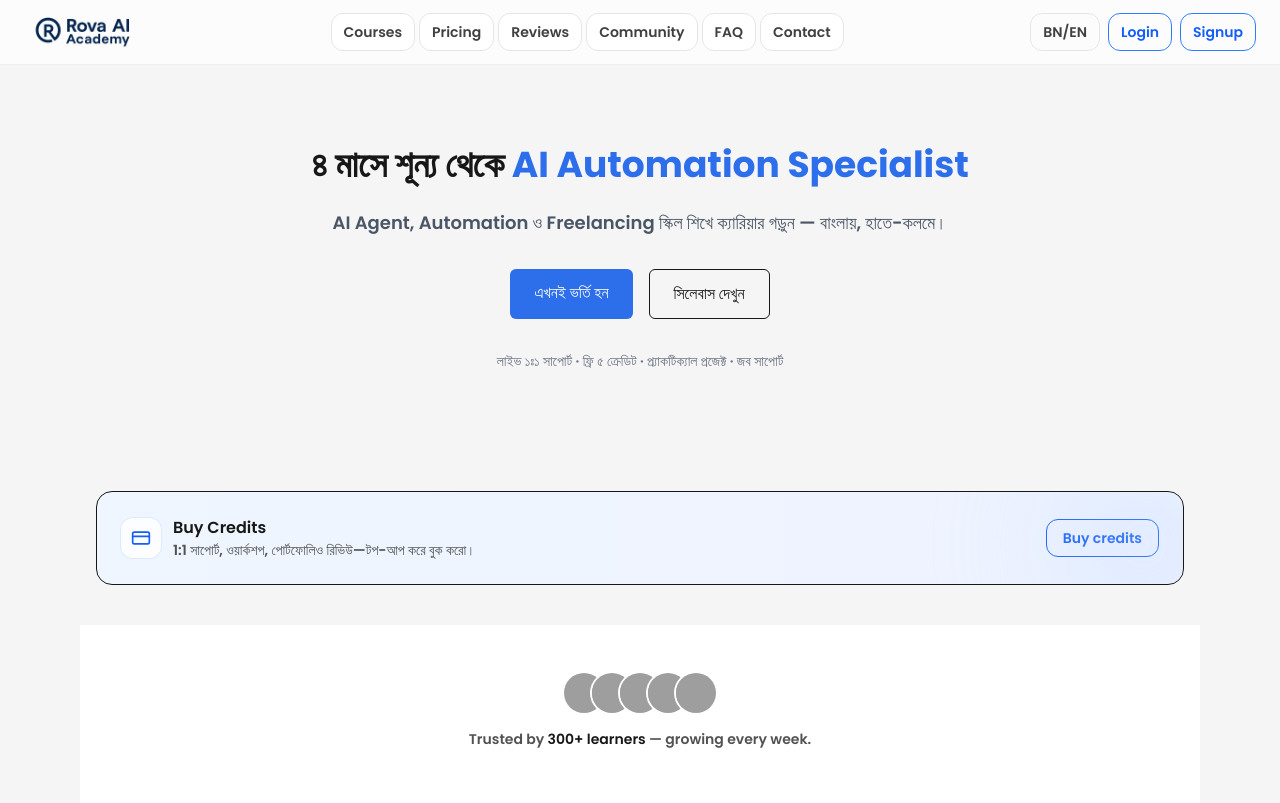
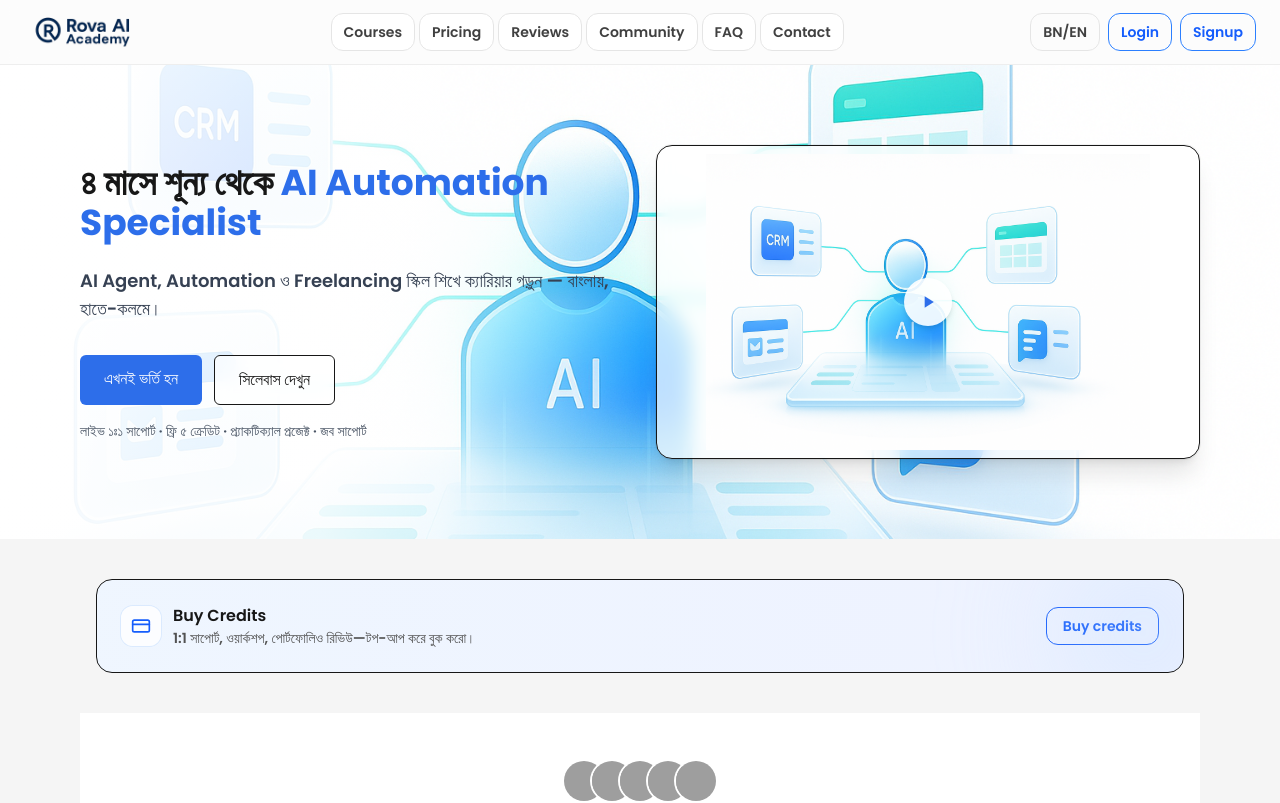
Before and after one commit to helloshamimjunior-cpu/rova-ai, a Next.js app: page / in a window 1280 px wide. Shown: the top 803 px of the page. Built offline with nearby package versions, Linux system fonts and the light colour scheme; grey boxes are pictures that could not be loaded.

Commit message:
feat(hero): full-bleed background image + framed visual

```diff
--- a/app/page.tsx
+++ b/app/page.tsx
@@ -38,16 +38,34 @@ export default function Page({
 
   return (
     <>
-      {/* Hero */}
-      <section className="py-20 text-center">
+{/* HERO — full-bleed background (covers left & right) */}
+<section className="relative w-screen left-1/2 -translate-x-1/2 overflow-hidden">
+  {/* BG image — fills entire section */}
+  <Image
+    src="/hero-automation.png"
+    alt=""
+    fill
+    priority
+    aria-hidden
+    className="absolute inset-0 -z-10 h-full w-full object-cover"
+  />
+
+  {/* left gradient so text is readable */}
+  <div className="absolute inset-y-0 left-0 -z-10 w-[85%] md:w-1/2
+                  bg-gradient-to-r from-white/95 via-white/80 to-transparent" />
+
+  {/* inner content stays constrained */}
+  <div className="mx-auto max-w-6xl grid items-center gap-8 px-4 py-12 md:py-20 md:grid-cols-2">
+    {/* left: text */}
+    <div className="text-center md:text-left">
       <h1 className="text-4xl font-bold mb-6">
         {t.titleA}{" "}
         <span className="text-[color:var(--brand-primary)]">{t.titleB}</span>
       </h1>
 
-        <p className="text-lg text-gray-600 mb-8">{t.sub}</p>
+      <p className="text-lg text-gray-700 mb-8">{t.sub}</p>
 
-        <div className="flex justify-center gap-4">
+      <div className="flex flex-wrap justify-center md:justify-start gap-3">
         <Link
           href="/enroll"
           className="rounded-md px-6 py-3 text-white font-medium"
@@ -57,15 +75,37 @@ export default function Page({
         </Link>
         <Link
           href="/courses"
-            className="rounded-md px-6 py-3 border font-medium"
+          className="rounded-md px-6 py-3 border font-medium bg-white/70 backdrop-blur"
         >
           {t.secondary}
         </Link>
       </div>
 
-        <div className="mt-8 text-sm text-gray-500">{t.badges}</div>
+      <div className="mt-4 text-sm text-gray-600">{t.badges}</div>
+    </div>
+
+    {/* right: framed visual */}
+    <div className="hidden md:block">
+      <div className="rounded-2xl border bg-white/70 backdrop-blur p-2 shadow-xl ring-1 ring-black/5">
+        <div className="relative aspect-video overflow-hidden rounded-xl">
+          <Image
+            src="/hero-automation.png"
+            alt="AI agent routing automations"
+            fill
+            className="object-contain"
+          />
+          <div className="absolute inset-0 grid place-items-center">
+            <div className="h-12 w-12 rounded-full bg-white/90 shadow-md grid place-items-center">
+              <svg viewBox="0 0 24 24" className="h-5 w-5 fill-[var(--brand-primary)]">
+                <path d="M8 5v14l11-7z" />
+              </svg>
+            </div>
+          </div>
+        </div>
+      </div>
+    </div>
+  </div>
 </section>
-
 {/* Credits CTA (REPLACE THIS BLOCK) */}
 <section className="mx-auto max-w-6xl px-4 py-10">
   <div className="relative overflow-hidden rounded-2xl border bg-gradient-to-r from-blue-50 to-indigo-50 p-5 sm:p-6">
```
Also changed, not shown: public/hero-automation.png (added). Lines whose indentation alone changed are shown as unchanged.
